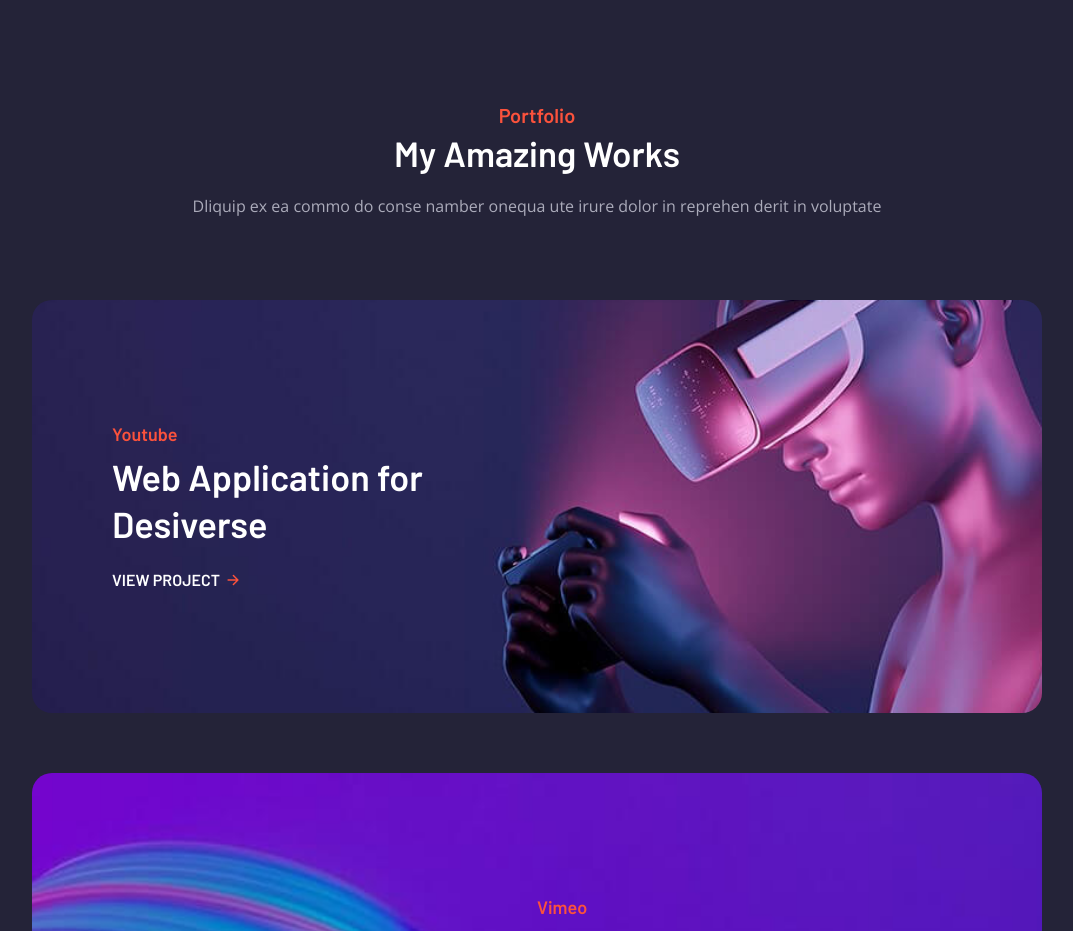
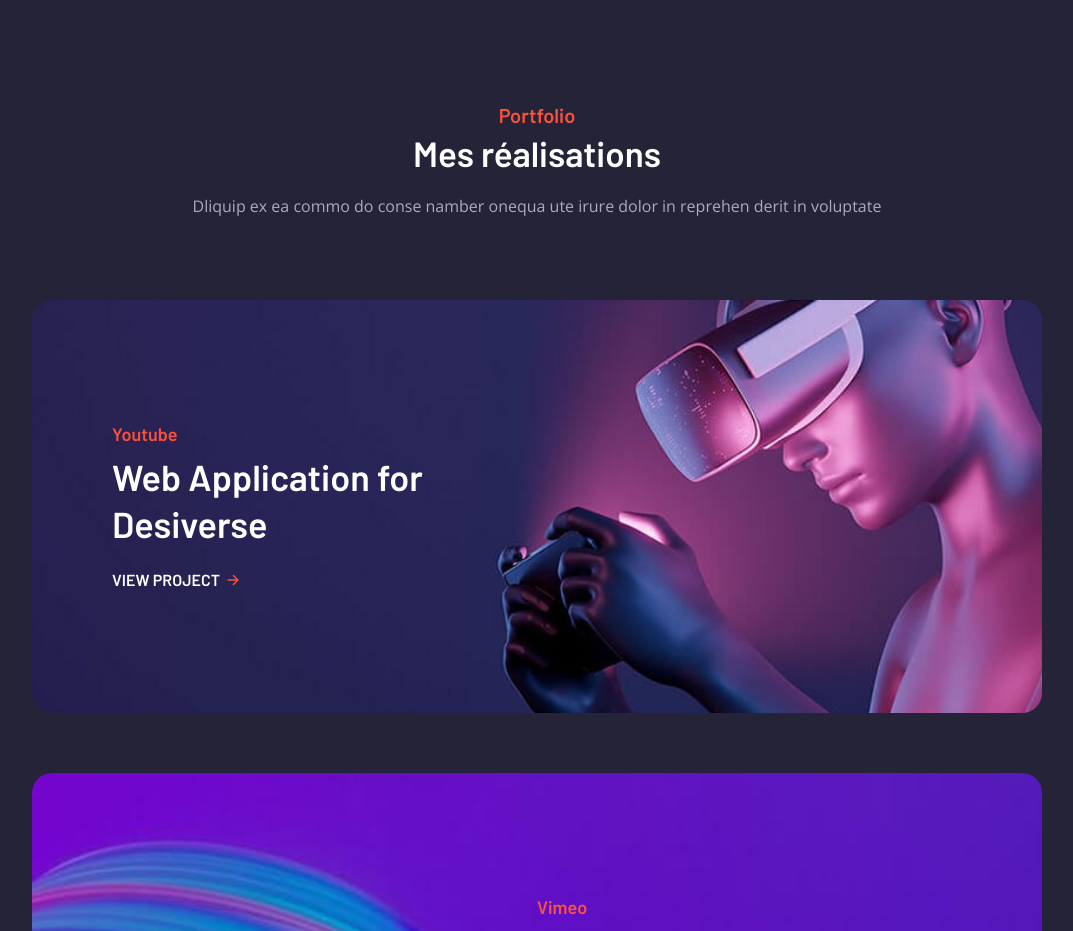
Before and after one commit to keita8/abdul-portfolio, a plain HTML site: page index.html in a window 1280 px wide. Shown: the part 1520-2451 px from the top of the page, without its empty margins (103-1176 px from the left). Drawn offline with nearby package versions, Linux system fonts and the light colour scheme.

Commit message:
seconde version

```diff
--- a/index.html
+++ b/index.html
@@ -214,7 +214,7 @@
 
           <p class="section-subtitle">Portfolio</p>
 
-          <h2 class="h2 section-title">My Amazing Works</h2>
+          <h2 class="h2 section-title">Mes réalisations</h2>
 
           <p class="section-text">
             Dliquip ex ea commo do conse namber onequa ute irure dolor in reprehen derit in voluptate
```
